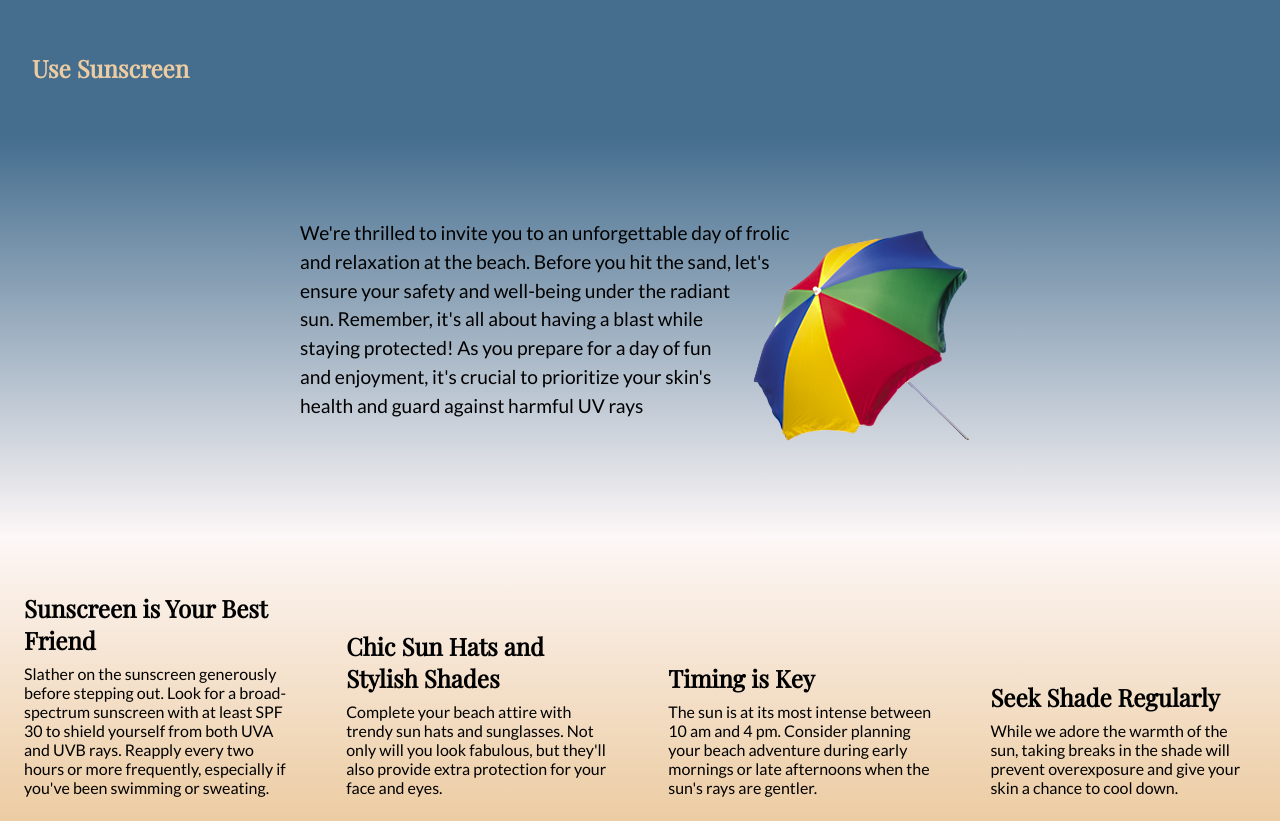
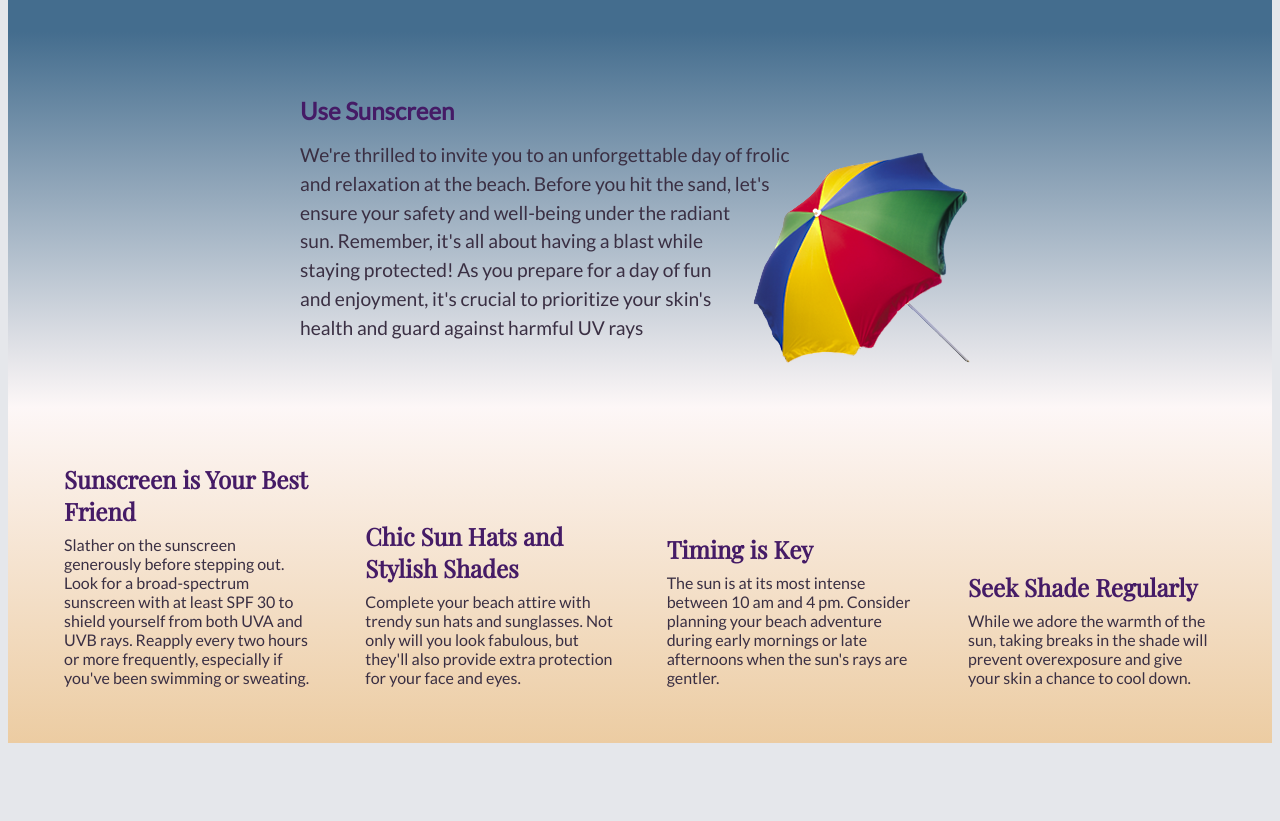
Before and after one commit to thaisemanuele/css-master, a plain HTML site: page grid-flexbox-responsive/shape-outside/index.html in a window 1280 px wide. After the commit the page ends 800 px from the top, so only its background shows below. Drawn offline with nearby package versions, Linux system fonts and the light colour scheme.

Commit message:
changed header and colors

```diff
--- a/grid-flexbox-responsive/shape-outside/index.html
+++ b/grid-flexbox-responsive/shape-outside/index.html
@@ -13,10 +13,9 @@
     <title>Document</title>
   </head>
   <body>
-    <nav>
+    <header></header>
+    <section class="container">
       <h1>Use Sunscreen</h1>
-    </nav>
-    <div class="container">
       <p>
         <img src="./assets/umbrella.png" alt="rainbow umbrella" />
         We're thrilled to invite you to an unforgettable day of frolic and
@@ -26,8 +25,8 @@
         and enjoyment, it's crucial to prioritize your skin's health and guard
         against harmful UV rays
       </p>
-    </div>
-    <div class="card-container">
+    </section>
+    <section class="card-container">
       <article class="card">
         <h2>Sunscreen is Your Best Friend</h2>
         <p>
@@ -60,6 +59,6 @@
           prevent overexposure and give your skin a chance to cool down.
         </p>
       </article>
-    </div>
+    </section>
   </body>
 </html>
--- a/grid-flexbox-responsive/shape-outside/style.css
+++ b/grid-flexbox-responsive/shape-outside/style.css
@@ -2,25 +2,38 @@
   --sand: #eccca2;
   --white: #fdf7f7;
   --blue-sky: #446d8e;
+  --light-blue: #e5e7eb;
+  --title-color: #451b66;
+  --text-color: #3a2f43;
   --sans: "Lato", sans-serif;
   --serif: "Playfair Display", serif;
 }
+
+html {
+  box-sizing: content-box;
+}
+
+*,
+*::before,
+*::after {
+  box-sizing: inherit;
+}
+
 body {
   margin: 0;
   padding: 0;
-  background-color: var(--sand);
+  background-color: var(--light-blue);
   font-family: var(--sans);
 }
 
-nav {
-  padding: 2rem;
+header {
+  max-width: 1200px;
+  padding: 1rem 2rem;
+  margin: 0 auto;
   background-color: var(--blue-sky);
-  font-family: var(--serif);
-  color: var(--sand);
 }
 
 .container {
-  display: flex;
   padding: 4rem 2rem;
   background: linear-gradient(to bottom, var(--blue-sky), var(--white));
 }
@@ -30,8 +43,36 @@ nav {
   float: right;
 }
 
+.container h1 {
+  max-width: 680px;
+  padding-bottom: 1rem;
+  color: var(--title-color);
+}
+
+section h1,
+section p {
+  margin: 0 auto;
+}
+
+.container p {
+  max-width: 680px;
+  font-size: 1.2rem;
+  line-height: 1.5;
+  color: var(--text-color);
+}
+
+.card h2 {
+  font-family: var(--serif);
+  color: var(--title-color);
+}
+
+.card p {
+  font-size: 1rem;
+  color: var(--text-color);
+}
+
 .card-container {
-  padding-top: 2rem;
+  padding: 2rem;
   background: linear-gradient(to top, var(--sand), var(--white));
 }
 
@@ -46,31 +87,19 @@ nav {
 
 @media (min-width: 700px) {
   .container {
-    display: flex;
     justify-content: center;
+    max-width: 1200px;
+    margin: 0 auto;
   }
 
   .card-container {
     display: flex;
     justify-content: space-between;
+    max-width: 1200px;
+    margin: 0 auto;
   }
 
   .card {
     flex-basis: 22%;
-    max-width: 300px;
   }
 }
-
-.container p {
-  max-width: 680px;
-  font-size: 1.2rem;
-  line-height: 1.5;
-}
-
-.card h2 {
-  font-family: var(--serif);
-}
-
-.card p {
-  font-size: 1rem;
-}
```
